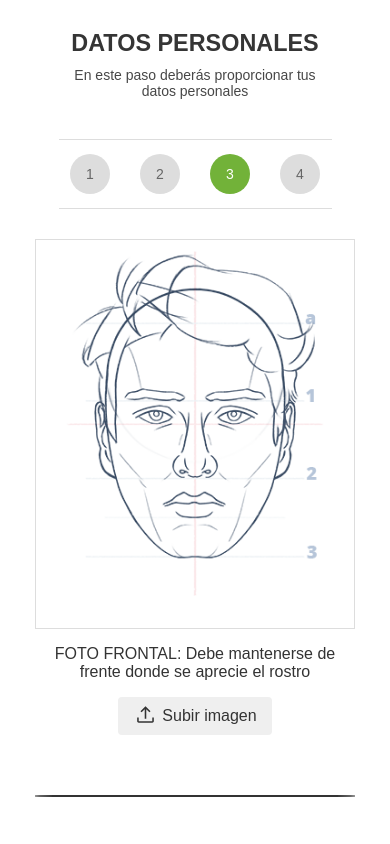
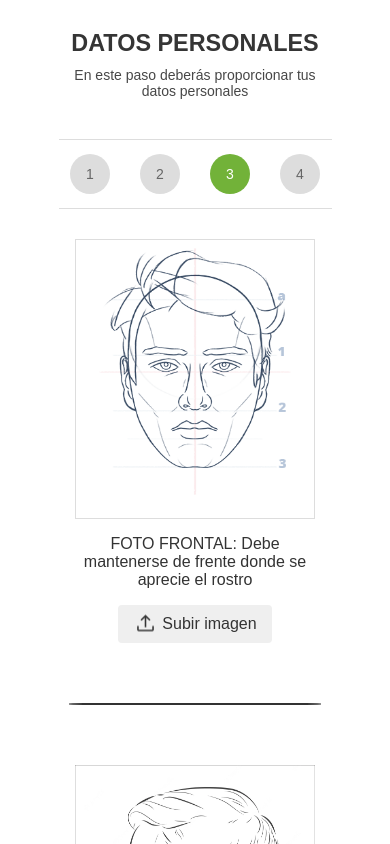
Before and after one commit to MiguelT18/consulta-en-linea, a React (Create React App) app: page /tercer-paso in a window 390 px wide. Shown: the top 844 px of the page. Built offline with nearby package versions, Linux system fonts and the light colour scheme.

Commit message:
Paso1, Paso2 los hice responsive, falta hacer responsive el Paso3 y el componente de pagos QR

```diff
--- a/src/views/Paso2/Formulario2/Formulario2.jsx
+++ b/src/views/Paso2/Formulario2/Formulario2.jsx
@@ -11,6 +11,7 @@ export const Formulario2 = () => {
 
   return (
     <form className="FormuCheck">
+      <div className="Checkboxes-Container">
         <label htmlFor="check1">
           <input
             id="check1"
@@ -110,6 +111,7 @@ export const Formulario2 = () => {
             )}
           </div>
         </label>
+      </div>
 
       <p>¿Qué es lo que más te molesta de tu nariz?</p>
       <textarea
--- a/src/views/Paso2/Formulario2/css/Formulario2.css
+++ b/src/views/Paso2/Formulario2/css/Formulario2.css
@@ -4,42 +4,47 @@
   flex-direction: column;
   margin-top: 30px;
 }
-.FormuCheck label {
+.FormuCheck .Checkboxes-Container {
+  display: flex;
+  flex-direction: column;
+  gap: 15px;
+}
+.FormuCheck .Checkboxes-Container label {
   line-height: 170%;
   font-size: 16px;
   color: #333;
 }
-.FormuCheck label .Check-User-Description {
+.FormuCheck .Checkboxes-Container label .Check-User-Description {
   width: 100%;
   margin-left: 20px;
   margin-top: 20px;
   margin-bottom: 20px;
 }
-.FormuCheck label .Check-User-Description textarea {
+.FormuCheck .Checkboxes-Container label .Check-User-Description textarea {
   width: 100%;
   outline: none;
   font-size: 16px;
 }
-.FormuCheck label input {
+.FormuCheck .Checkboxes-Container label input {
   margin-right: 15px;
 }
-.FormuCheck label input[type=checkbox] {
+.FormuCheck .Checkboxes-Container label input[type=checkbox] {
   width: 18px;
   height: 18px;
   background-color: #72b239;
 }
-.FormuCheck .TextCheck {
+.FormuCheck .Checkboxes-Container label .TextCheck {
   padding: 8px;
   resize: none;
   border-radius: 8px;
   border: solid 2px rgb(144, 144, 144);
 }
-.FormuCheck p:nth-child(6) {
+.FormuCheck p:nth-child(2) {
   font-size: 16px;
   color: #333;
   margin: 10px 0 15px;
 }
-.FormuCheck p:nth-child(8) {
+.FormuCheck p:nth-child(4) {
   margin: 15px 0 20px;
   color: #939393;
   font-size: 16px;
--- a/src/views/Paso3/Formulario3/css/Formulario3.css
+++ b/src/views/Paso3/Formulario3/css/Formulario3.css
@@ -8,7 +8,8 @@
   margin-bottom: 40px;
 }
 .Formulario3 .Fotos-Paciente {
-  display: grid;
+  display: flex;
+  flex-direction: column;
   gap: 60px;
 }
 .Formulario3 .Fotos-Paciente .UploadButton {
@@ -35,6 +36,25 @@
 .Formulario3 .Fotos-Paciente .UploadButton input[type=file] {
   position: absolute;
   opacity: 0;
+}
+.Formulario3 .Fotos-Paciente .UploadButton:active span {
+  transform: translateY(5px);
+  -webkit-animation-play-state: paused;
+          animation-play-state: paused;
+}
+.Formulario3 .Fotos-Paciente .UploadButton span {
+  -webkit-animation: hu__hu__ infinite 2s ease-in-out;
+          animation: hu__hu__ infinite 2s ease-in-out;
+}
+@-webkit-keyframes hu__hu__ {
+  50% {
+    transform: translateY(3px);
+  }
+}
+@keyframes hu__hu__ {
+  50% {
+    transform: translateY(3px);
+  }
 }
 .Formulario3 .Fotos-Paciente .SpanLine {
   display: block;
@@ -176,4 +196,11 @@
   background-position: center;
   background-repeat: no-repeat;
   background-size: cover;
+}
+
+@media all and (max-width: 630px) {
+  .Formulario3 .Fotos-Paciente .Imagenes img {
+    width: 240px !important;
+    height: 280px !important;
+  }
 }/*# sourceMappingURL=Formulario3.css.map */
--- a/src/views/Paso3/Formulario3/css/Formulario3.scss
+++ b/src/views/Paso3/Formulario3/css/Formulario3.scss
@@ -1,3 +1,7 @@
+// =======================
+// Funciones estilizadoras
+// =======================
+
 @mixin buttonStyle() {
   display: flex;
   align-items: center;
@@ -26,6 +30,10 @@
   gap: 30px;
 }
 
+// =======================
+// Estilos principales
+// =======================
+
 .Formulario3 {
   width: 60%;
   display: grid;
@@ -35,7 +43,8 @@
   margin-top: 30px;
   margin-bottom: 40px;
   .Fotos-Paciente {
-    display: grid;
+    display: flex;
+    flex-direction: column;
     gap: 60px;
     .UploadButton {
       @include buttonStyle();
@@ -44,18 +53,21 @@
         opacity: 0;
       }
     }
-    // .UploadButton:active span {
-    //   transform: translateY(5px);
-    //   animation-play-state: paused;
-    // }
-    // .UploadButton span {
-    //   animation: hu__hu__ infinite 2s ease-in-out;
-    // }
-    // @keyframes hu__hu__ {
-    //   50% {
-    //     transform: translateY(3px);
-    //   }
-    // }
+
+    // Animaciones al ícono de los botones: Subir imagen
+    .UploadButton:active span {
+      transform: translateY(5px);
+      animation-play-state: paused;
+    }
+    .UploadButton span {
+      animation: hu__hu__ infinite 2s ease-in-out;
+    }
+    @keyframes hu__hu__ {
+      50% {
+        transform: translateY(3px);
+      }
+    }
+
     .SpanLine {
       display: block;
       width: 100%;
@@ -163,3 +175,20 @@
     }
   }
 }
+
+// =======================
+// Responsive Design
+// =======================
+
+@media all and (max-width: 630px) {
+  .Formulario3 {
+    .Fotos-Paciente {
+      .Imagenes {
+        img {
+          width: 240px !important;
+          height: 280px !important;
+        }
+      }
+    }
+  }
+}
```
Also changed, not shown: src/views/Paso2/Formulario2/css/Formulario2.scss (+8 -5 lines), 2 other files (tests, documents, lock files or other folders). Lines whose indentation alone changed are shown as unchanged.
